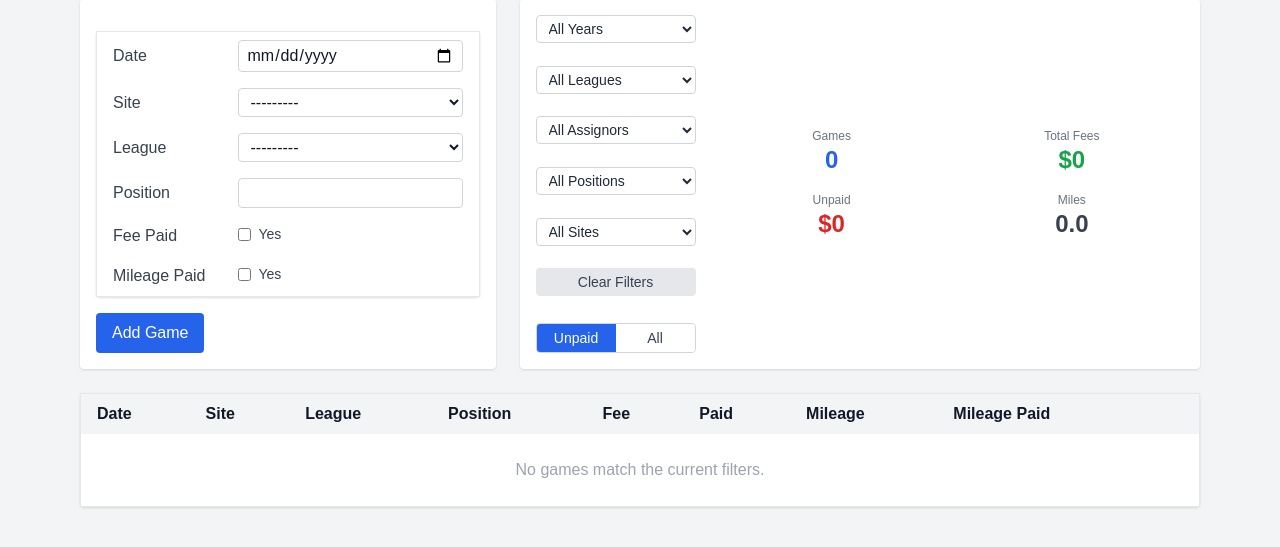
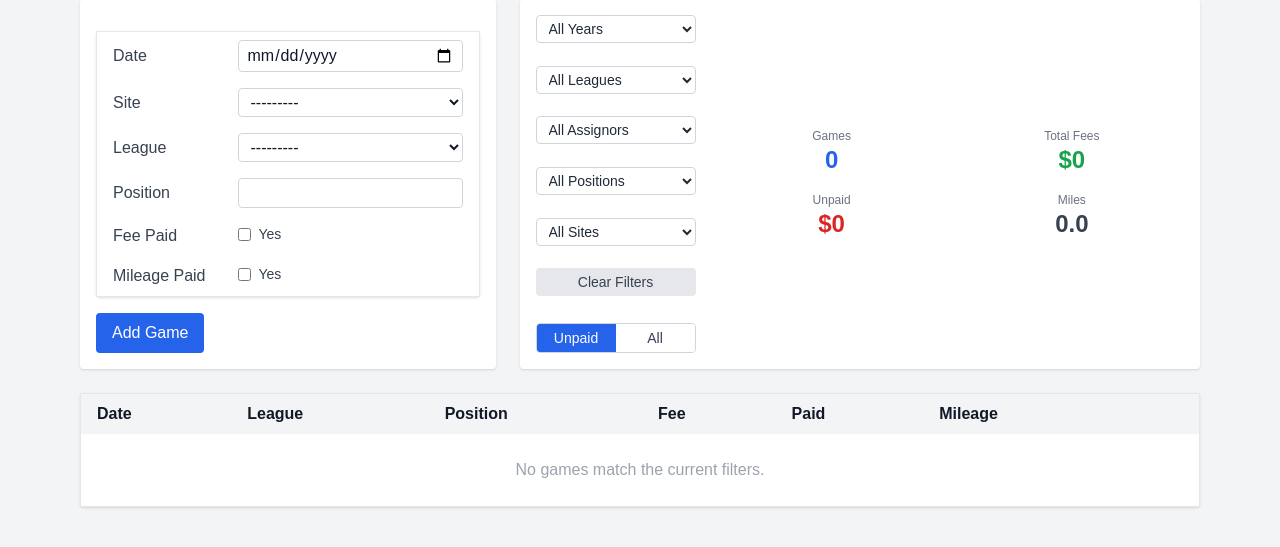
Before and after one commit to ncarsner/officiating-tracker, a Django app: page /games/ in a window 1280 px wide. Shown: the part 153-700 px from the top of the page. Run offline with Django 5.2, Linux system fonts and the light colour scheme; the visitor is signed in with stand-in values (Sample User, id 1); data that the repository does not hold is empty.

Commit message:
feat(game-list): remove Site and Mileage Paid columns from table

```diff
--- a/tracker/templates/game/list.html
+++ b/tracker/templates/game/list.html
@@ -86,13 +86,11 @@
     <thead class="bg-gray-100">
       <tr>
         <th class="px-4 py-2 text-left">Date</th>
-        <th class="px-4 py-2 text-left">Site</th>
         <th class="px-4 py-2 text-left">League</th>
         <th class="px-4 py-2 text-left">Position</th>
         <th class="px-4 py-2 text-left">Fee</th>
         <th class="px-4 py-2 text-left">Paid</th>
         <th class="px-4 py-2 text-left">Mileage</th>
-        <th class="px-4 py-2 text-left">Mileage Paid</th>
         <th class="px-4 py-2 text-left"></th>
       </tr>
     </thead>
@@ -101,7 +99,7 @@
       {% with mid=forloop.counter %}
       <tr class="cursor-pointer select-none bg-gray-200 dark:bg-gray-700 hover:bg-gray-300 dark:hover:bg-gray-600"
           onclick="toggleMonth({{ mid }})">
-        <td colspan="9" class="px-4 py-2 font-semibold text-gray-700 dark:text-gray-200">
+        <td colspan="7" class="px-4 py-2 font-semibold text-gray-700 dark:text-gray-200">
           <span id="chev-{{ mid }}">{% if month_label == expand_month %}▼{% else %}▶{% endif %}</span>
           {{ month_label }}
           <span class="ml-2 text-xs font-normal text-gray-500 dark:text-gray-400">({{ month_count }} game{{ month_count|pluralize }})</span>
@@ -109,15 +107,14 @@
       </tr>
       {% for game_date, site_name, trip_mileage, trip_mileage_paid, ds_games in date_site_groups %}
       <tr class="mg-{{ mid }} bg-blue-50 dark:bg-blue-900/20 border-t border-gray-200{% if month_label != expand_month %} hidden{% endif %}">
-        <td class="px-4 py-1 text-sm font-medium text-blue-800 dark:text-blue-200" colspan="2">{{ game_date|date:"D, N j" }} — {{ site_name }}</td>
+        <td class="px-4 py-1 text-sm font-medium text-blue-800 dark:text-blue-200">{{ game_date|date:"D, N j" }} — {{ site_name }}</td>
         <td colspan="4"></td>
         <td class="px-4 py-1 text-sm text-gray-600 dark:text-gray-400">{% if trip_mileage > 0 %}{{ trip_mileage|floatformat:1 }} mi{% endif %}</td>
-        <td class="px-4 py-1">{% if trip_mileage_paid %}{% include 'game/icon-checkmark.html' %}{% endif %}</td>
         <td></td>
       </tr>
       {% for game in ds_games %}
       <tr class="mg-{{ mid }} border-t border-gray-100 hover:bg-gray-50 dark:hover:bg-gray-800{% if month_label != expand_month %} hidden{% endif %}">
-        <td class="py-2 pl-8" colspan="2"></td>
+        <td class="py-2 pl-8"></td>
         <td class="px-4 py-2">{{ game.league.organization }}</td>
         <td class="px-4 py-2">{% if game.position %}{{ game.position }}{% endif %}</td>
         <td class="px-4 py-2 text-sm">{% if not game.is_volunteer %}${{ game.eff_fee_val|default:0|floatformat:0 }}{% else %}—{% endif %}</td>
@@ -134,7 +131,6 @@
             {% endif %}
           </button>
         </td>
-        <td></td>
         <td></td>
         <td class="px-4 py-2 space-x-2">
           <form method="get" action="{% url 'edit_game' game.id %}" class="inline">
@@ -158,7 +154,7 @@
       {% endfor %}
       {% endwith %}
       {% empty %}
-      <tr><td colspan="9" class="px-4 py-6 text-center text-gray-400 dark:text-gray-500">No games match the current filters.</td></tr>
+      <tr><td colspan="7" class="px-4 py-6 text-center text-gray-400 dark:text-gray-500">No games match the current filters.</td></tr>
       {% endfor %}
     </tbody>
   </table>
```
